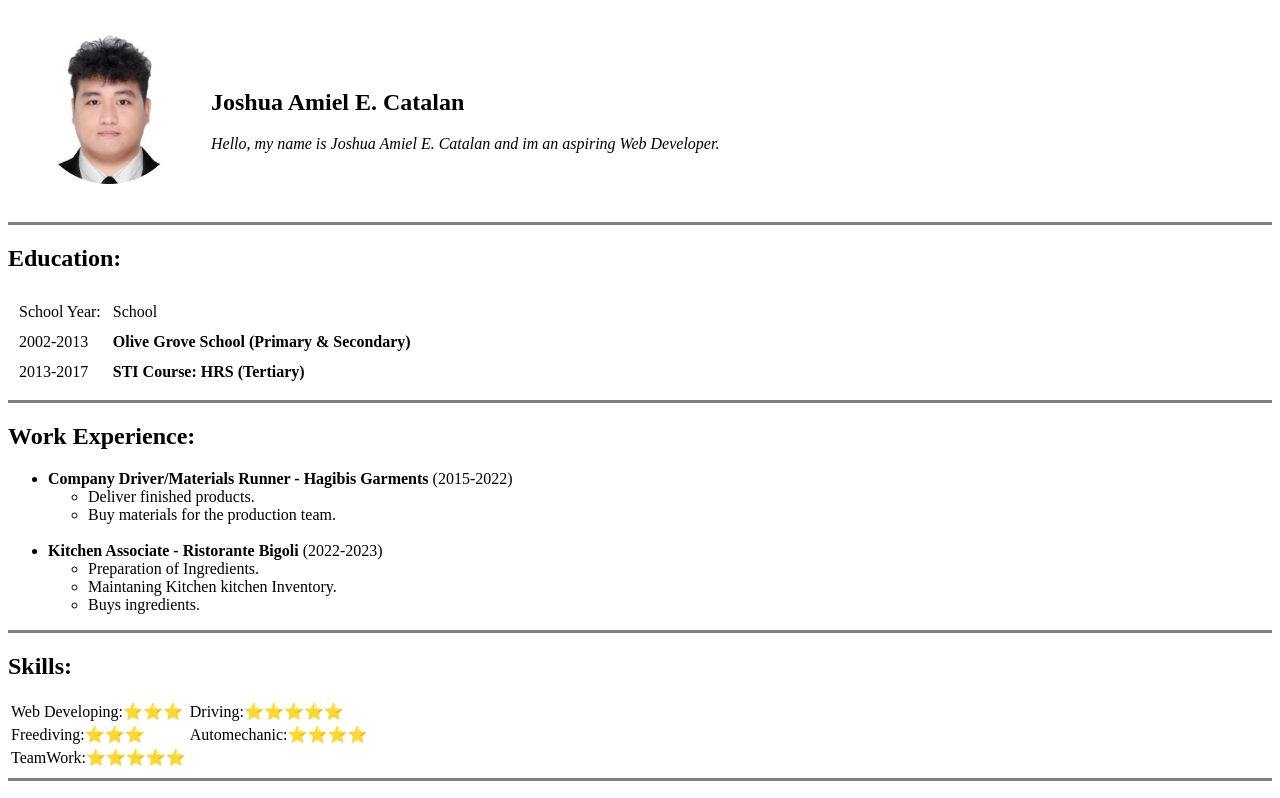
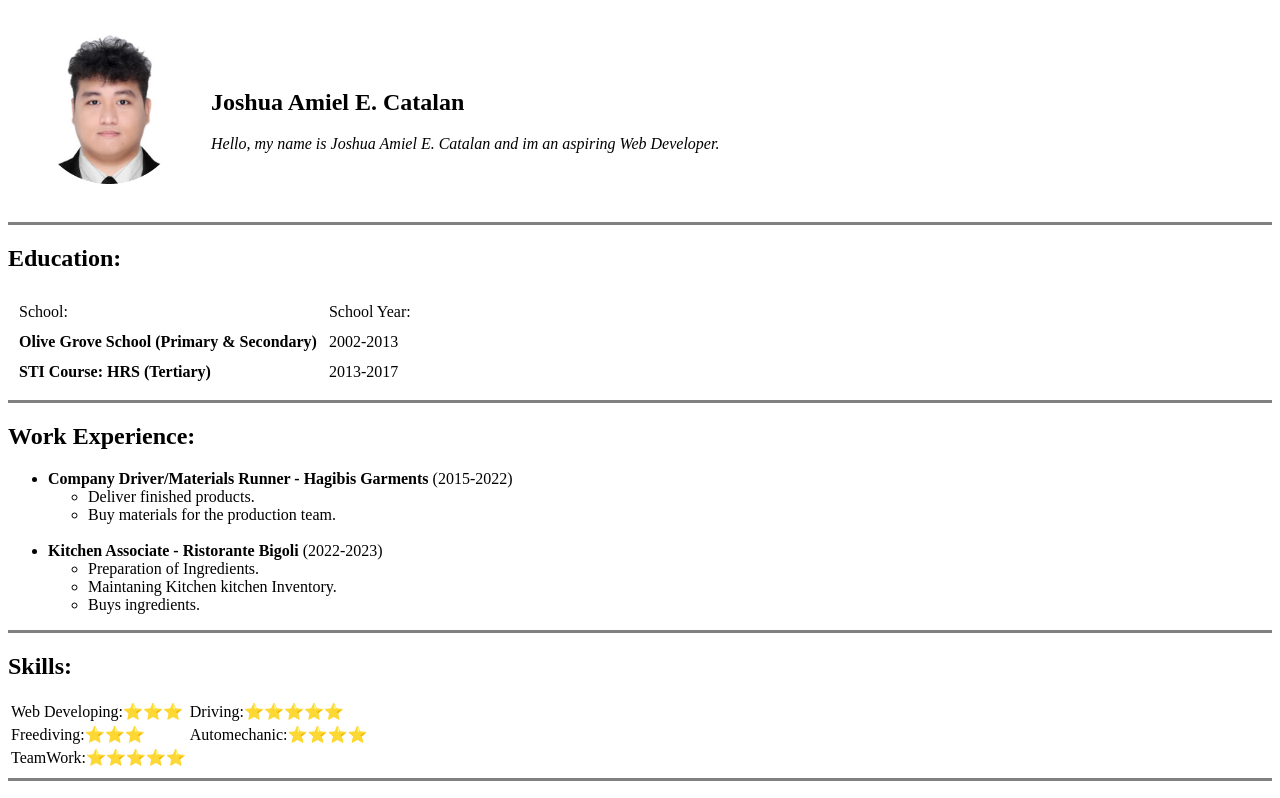
Before and after one commit to JoshuaAmiel23/Training-1, a plain HTML site: page index.html in a window 1280 px wide. Shown: the top 798 px of the page. Drawn offline with Linux system fonts and the light colour scheme.

Commit message:
Update index.html

```diff
--- a/index.html
+++ b/index.html
@@ -18,17 +18,17 @@
    <h2>Education:</h2>
     <table cellspacing="10">
         <thead>
+          <td>School:</td>
           <td>School Year:</td>
-          <td>School</td>
         </thead>
         <tbody>
          <tr>
+          <td><strong>Olive Grove School (Primary & Secondary)</strong></td>
           <td>2002-2013</td>
-          <td><strong>Olive Grove School (Primary & Secondary)</strong></td>
         </tr>
           <tr>
+            <td><strong>STI Course: HRS (Tertiary)</strong></td>
             <td>2013-2017</td>
-            <td><strong>STI Course: HRS (Tertiary)</strong></td>
          </tr>
         </tbody>
     </table>
```
